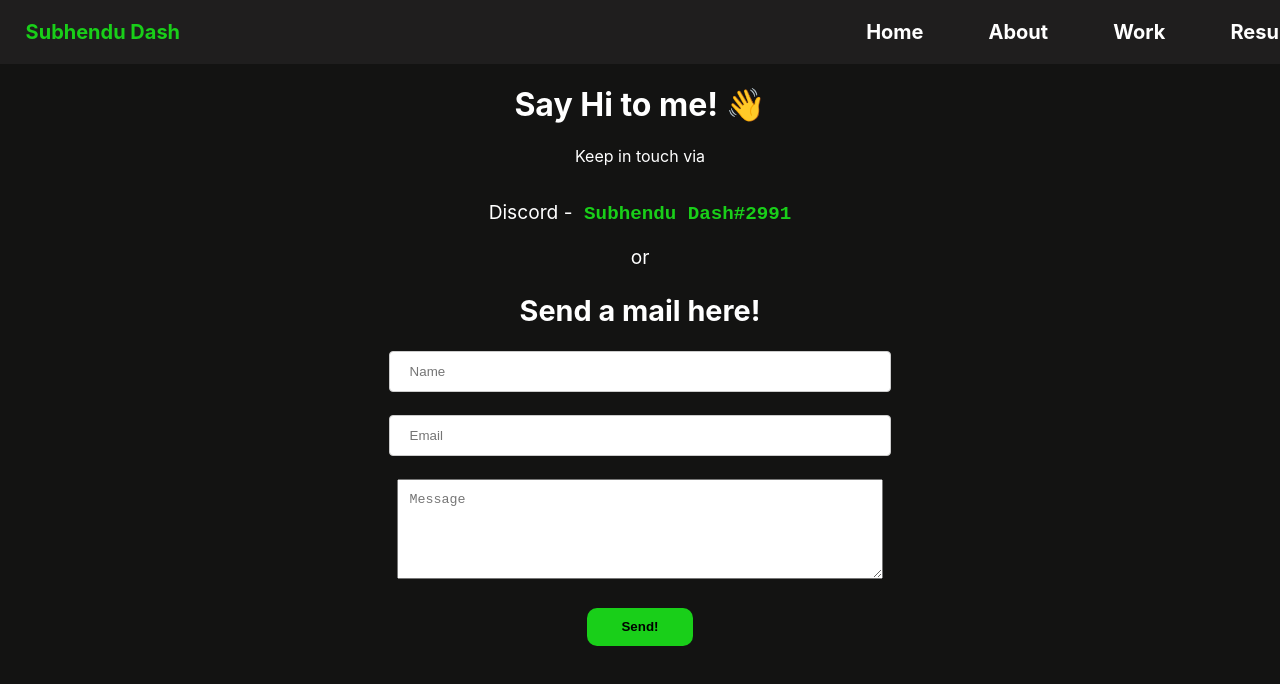
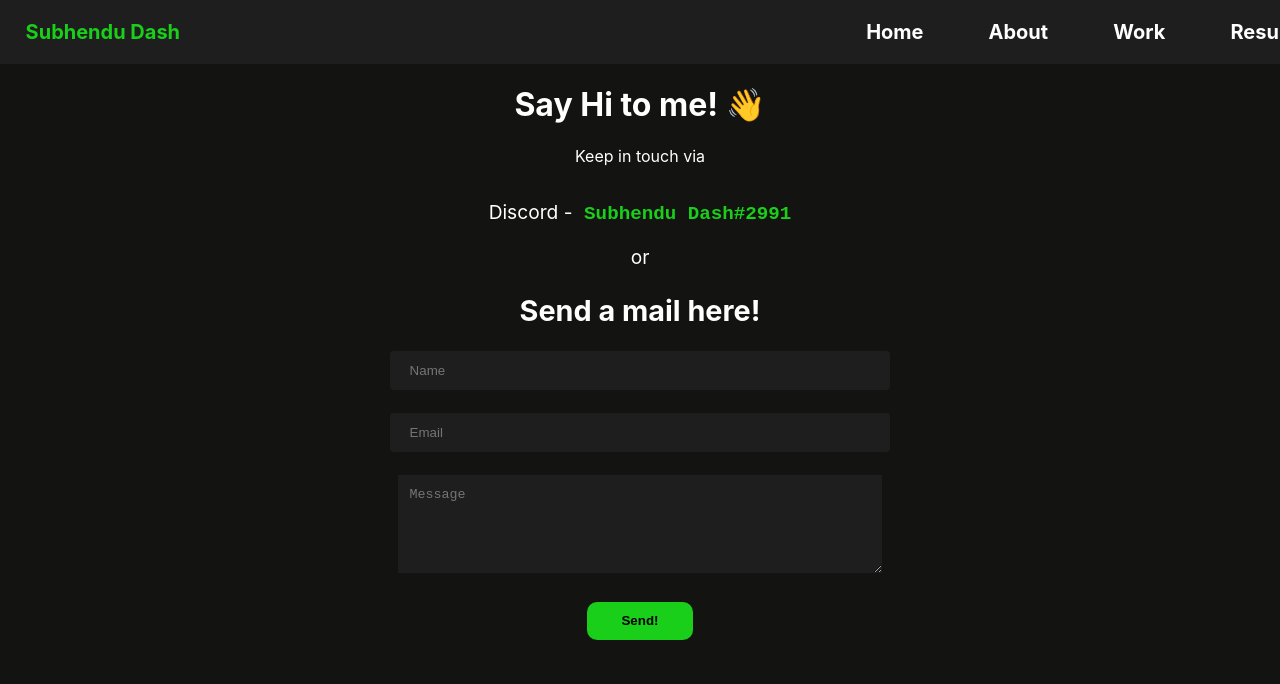
Before and after one commit to subhendudash02/subhendudash02.github.io, a React (Create React App) app: page /#/contact in a window 1280 px wide. Shown: the top 684 px of the page. Built offline with nearby package versions, Linux system fonts and the light colour scheme.

Commit message:
make text box black

```diff
--- a/src/styles/contact.css
+++ b/src/styles/contact.css
@@ -24,7 +24,7 @@ input[type="text"], input[type="email"] {
     padding: 12px 20px;
     margin: 0 0 2% 0;
     display: inline-block;
-    border: 1px solid #ccc;
+    border: none;
     border-radius: 4px;
 }
 
@@ -32,6 +32,12 @@ textarea {
     min-width: 40%;
     margin: 0 0 2% 0;
     padding: 1%;
+    border: none;
+}
+
+input[type="text"], input[type="email"], textarea {
+    background-color: #1F1E1E;
+    color: #fff;
 }
 
 input[type="submit"] {
```
